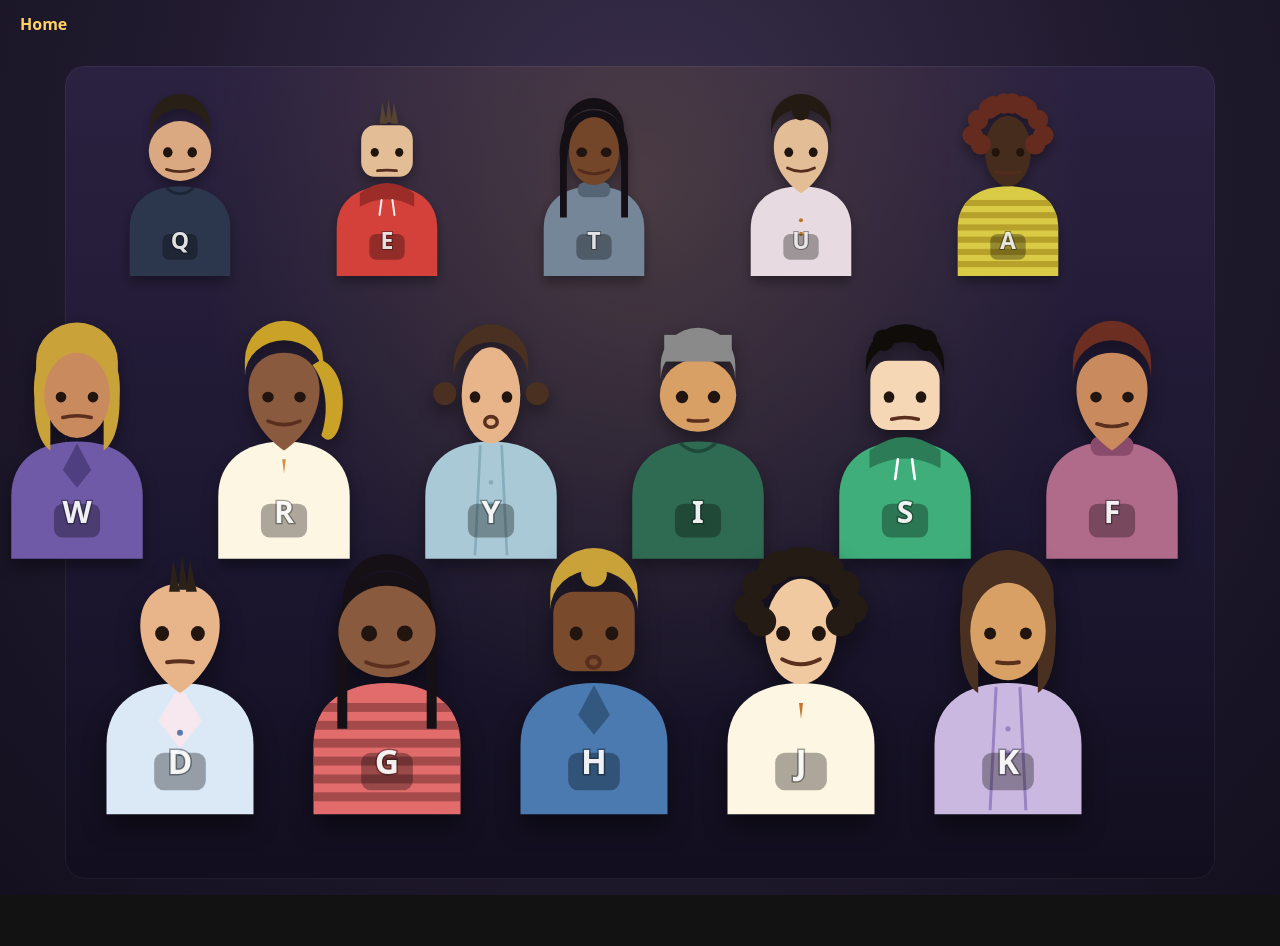
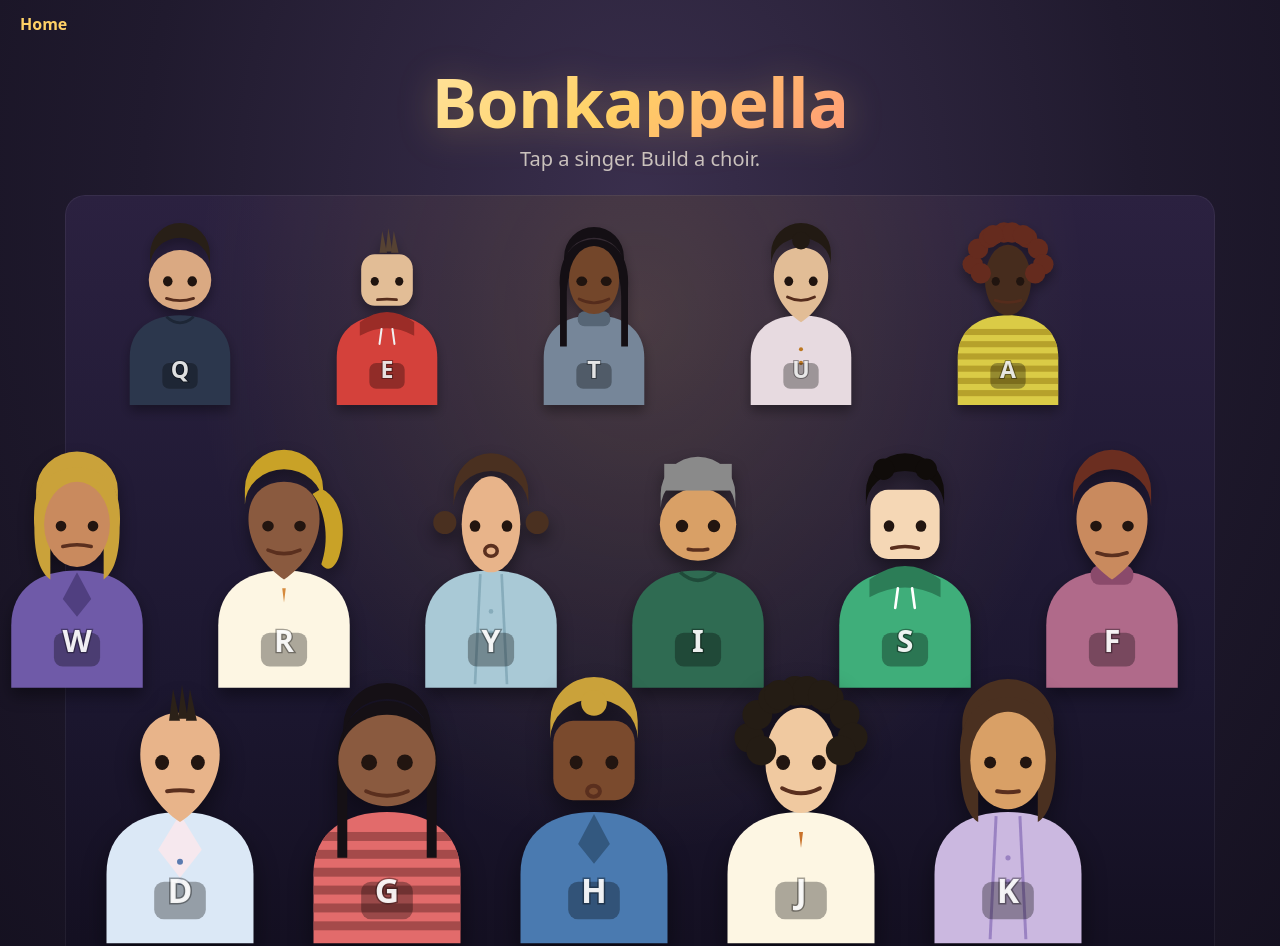
Before and after one commit to comp4020-agentic-coding-studio/comp4020-crit4-GuangdeShi, a website built with Vite: page index.html in a window 1280 px wide. Shown: the top 946 px of the page. Before the commit the page ends 895 px from the top, so only its background shows below. Built offline with nearby package versions, Linux system fonts and the light colour scheme.

Commit message:
Add Bonkappella title block for first-screen clarity
The page had no visible title at all (the h1 was visually-hidden), so a
stranger landing on it had no framing for what they were looking at. Add
a visible title block above the stage: "Bonkappella" as a large gradient
heading, "Tap a singer. Build a choir." as a short subtitle naming the
interaction directly. No instructions screen, no long paragraph — the
choir is still the first thing rendered and still cold-opens on the
first click/key press.

```diff
--- a/index.html
+++ b/index.html
@@ -3,10 +3,10 @@
   <head>
     <meta charset="UTF-8" />
     <meta name="viewport" content="width=device-width, initial-scale=1.0" />
-    <title>A Cappella Crowd Instrument</title>
+    <title>Bonkappella</title>
     <meta
       name="description"
-      content="A tiny browser choir you play with a hammer, a keyboard, or a tap — sixteen singers, live synthesised voices."
+      content="Bonkappella — tap a singer, build a choir. A tiny browser a cappella instrument: sixteen singers, live synthesised voices, played with a hammer, a keyboard, or a tap."
     />
 
     <meta property="og:type" content="website" />
@@ -22,8 +22,11 @@
       </nav>
     </header>
     <main>
-      <h1 class="visually-hidden">A Cappella Crowd Instrument</h1>
-      <div id="stage" aria-label="A small a cappella choir. Click, tap, or press the letter on a singer's chest to hear them sing.">
+      <div class="hero">
+        <h1 class="hero-title">Bonkappella</h1>
+        <p class="hero-subtitle">Tap a singer. Build a choir.</p>
+      </div>
+      <div id="stage" aria-label="Bonkappella: a small a cappella choir. Click, tap, or press the letter on a singer's chest to hear them sing.">
         <div id="hammer" aria-hidden="true"></div>
     <button
       type="button"
--- a/styles.css
+++ b/styles.css
@@ -42,9 +42,41 @@ header nav a {
 main {
   flex: 1;
   display: flex;
+  flex-direction: column;
   align-items: center;
   justify-content: center;
+  gap: clamp(0.75rem, 2.5vh, 1.5rem);
   padding: 1rem;
+}
+
+/* The title block: the first thing a stranger reads. Large, warm, and short
+   on purpose — one line of title, one line of invitation, nothing else. It
+   sits directly above the stage so the page reads as a single composition
+   (title, then the thing the title names) rather than a title bar plus an
+   unrelated page below it. */
+.hero {
+  text-align: center;
+  max-width: min(640px, 92vw);
+}
+
+.hero-title {
+  margin: 0;
+  font-size: clamp(2.25rem, 7vw, 4.25rem);
+  font-weight: 800;
+  letter-spacing: -0.01em;
+  line-height: 1.05;
+  background: linear-gradient(135deg, #ffe29a 0%, #ffd166 45%, #ff9a76 100%);
+  -webkit-background-clip: text;
+  background-clip: text;
+  color: transparent;
+  filter: drop-shadow(0 4px 18px rgba(255, 209, 102, 0.25));
+}
+
+.hero-subtitle {
+  margin: 0.35rem 0 0;
+  font-size: clamp(0.95rem, 2vw, 1.25rem);
+  font-weight: 500;
+  color: rgba(244, 236, 223, 0.78);
 }
 
 /* The stage: a landscape composition, roughly the feel of a horizontal A4
@@ -246,6 +278,11 @@ main {
 @media (max-width: 640px) {
   main {
     padding: 0.5rem;
+    gap: 0.6rem;
+  }
+
+  .hero-subtitle {
+    margin-top: 0.2rem;
   }
 
   /* With 16 singers instead of 8, each row's rendered width shrinks on a
```
